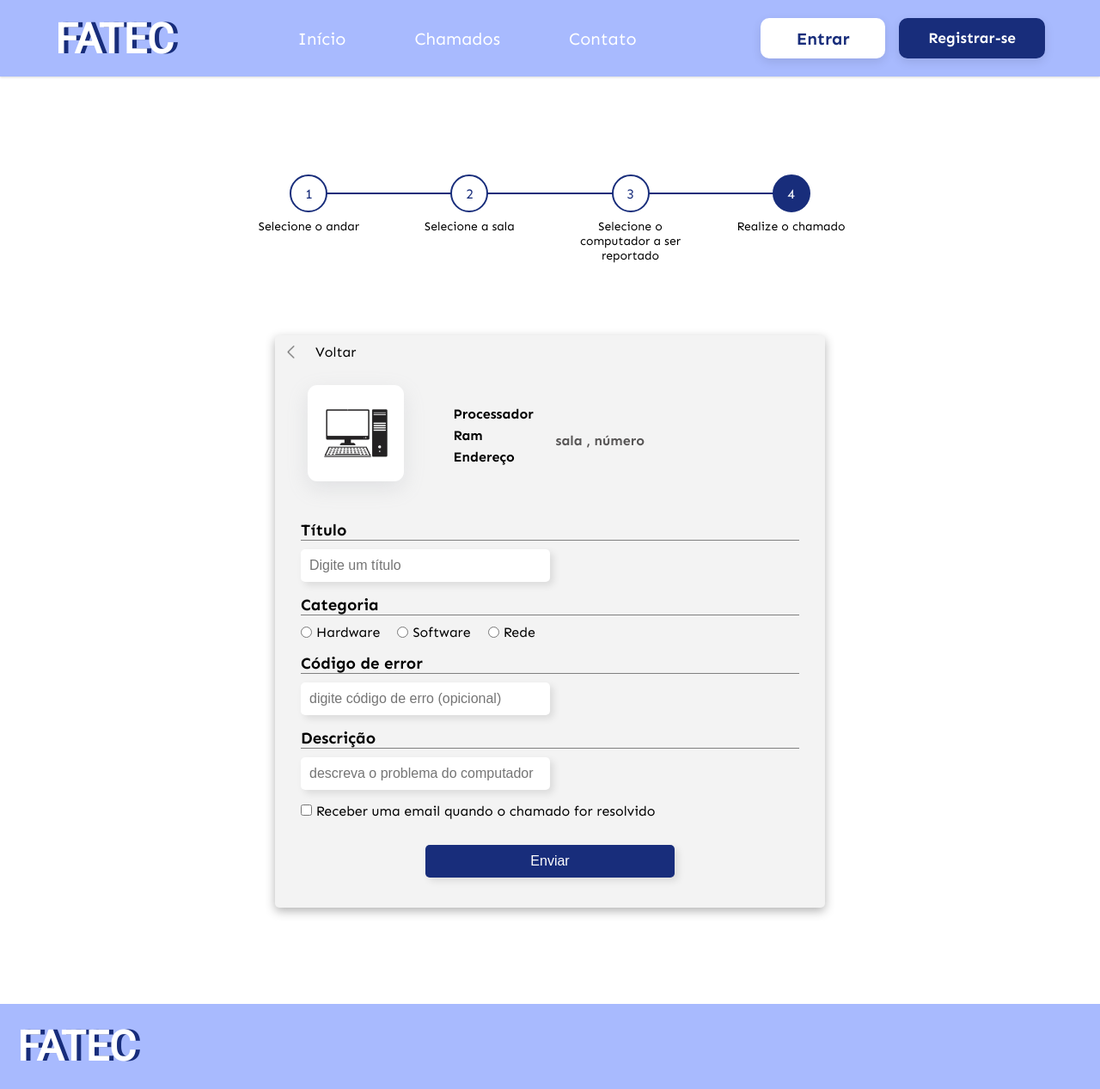
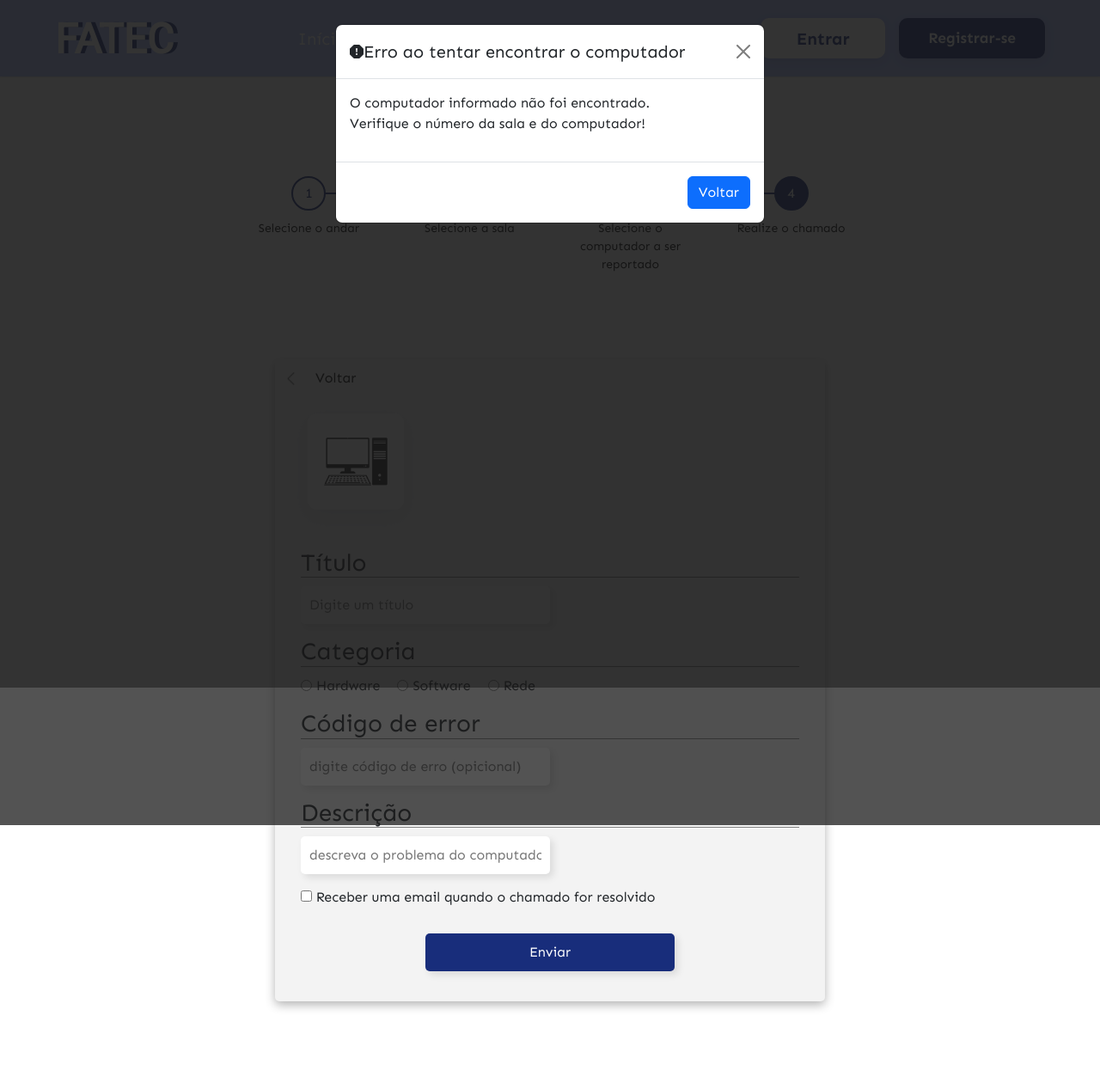
Before and after one commit to apiFatec/SOS_API, a Flask app: page /abrir-chamado/1 in a window 1280 px wide. Shown: the top 1267 px of the page at 86% size. Run offline with Flask 2, Linux system fonts and the light colour scheme; data that the repository does not hold is empty.

Commit message:
:goal_net: Modal caso não encontre um computador

```diff
--- a/templates/tela-abrir-chamado/index.html
+++ b/templates/tela-abrir-chamado/index.html
@@ -5,7 +5,10 @@
     <meta charset="UTF-8">
     <meta http-equiv="X-UA-Compatible" content="IE=edge">
     <meta name="viewport" content="width=device-width, initial-scale=1.0">
-    <title>Abrir chamado</title>
+    <title>Abrir chamado - Fatec</title>
+    <link href="https://cdn.jsdelivr.net/npm/bootstrap@5.2.1/dist/css/bootstrap.min.css" rel="stylesheet"
+    integrity="sha384-iYQeCzEYFbKjA/T2uDLTpkwGzCiq6soy8tYaI1GyVh/UjpbCx/TYkiZhlZB6+fzT" crossorigin="anonymous">
+    <link rel="icon" type="image/x-icon" href="{{url_for('static', filename='assets/favicon.png')}}">
     <link rel="stylesheet" href="style.css">
     <link rel="stylesheet" href="{{url_for('static',filename='footer/style.css')}}">
     <link rel="stylesheet" href="{{url_for('static',filename='tela-abrir-chamados/style.css')}}">
@@ -63,13 +66,13 @@
     </section>
 
     <div id="container">
-        <a class="voltar" href="/fachada"><img
-                src="{{url_for('static', filename='assets/voltar.png')}}" alt="">Voltar</a>
+        <a class="voltar" href="/fachada"><img src="{{url_for('static', filename='assets/voltar.png')}}"
+                alt="">Voltar</a>
         <div class="tela-detalhes">
             <div id="icon-pc" class="tela-detalhes">
                 <img src="{{url_for('static', filename='assets/pc.png')}}" alt="">
             </div>
-            <div class="tela-detalhes">
+            <div class="tela-detalhes" id="detalhes">
                 <div>
                     <ul id="detalhes-1">
                         <li>Processador</li>
@@ -91,58 +94,87 @@
 
         <form action="/novo-chamado/{{pc.idComputador}}" class="form" method="POST">
             <h3 class="h3">Título</h3>
-            <input name="titulo" type="text" placeholder="Digite um título">
+            <input autocomplete="off" required name="titulo" type="text" placeholder="Digite um título">
             <h3 class="h3">Categoria</h3>
             <div class="categoria">
                 <label for="categoria1">
-                    <input type="radio" id="categoria1" value="Hardware" name="categoria">
+                    <input required type="radio" id="categoria1" value="Hardware" name="categoria">
                     Hardware
                 </label>
                 <label for="categoria2">
-                    <input type="radio" id="categoria2" value="Software" name="categoria">
+                    <input required type="radio" id="categoria2" value="Software" name="categoria">
                     Software
                 </label>
                 <label for="categoria3">
-                    <input type="radio" id="categoria3" value="Rede" name="categoria">
+                    <input required type="radio" id="categoria3" value="Rede" name="categoria">
                     Rede
                 </label>
             </div>
 
             <h3 class="h3">Código de error</h3>
-            <input name="cod_erro" type="text" placeholder="digite código de erro (opicional)">
+            <input autocomplete="off" name="cod_erro" type="text" placeholder="digite código de erro (opicional)">
 
             <h3 class="h3">Descrição</h3>
-            <input name="desc" type="text" placeholder="descreva o problema do computador" class="desc">
+            <input autocomplete="off" required name="desc" type="text" placeholder="descreva o problema do computador"
+                class="desc">
 
             <label class="notif" for="notificar">
                 <input onclick="showEmail()" type="checkbox" name="notificar" id="notificar">
                 Receber uma email quando o chamado for resolvido
             </label>
 
-            <input placeholder="email@exemple.com" type="email" name="email" id="email">
+            <input autocomplete="off" placeholder="email@exemple.com" type="email" name="email" id="email">
 
             <input class="enviar" type="submit" value="Enviar">
         </form>
 
     </div>
 
-    <div class="modal" id="modal">
-        <div class="card">
-            <h1>Solicitação enviada com sucesso</h1>
-            <p>Obrigado por nos avisar!</p>
-            <div class="button">
-                <button onclick="modal()">
-                    OK
-                </button>
+    <div class="modal fade" id="staticBackdrop" data-bs-backdrop="static" data-bs-keyboard="false" tabindex="-1"
+        aria-labelledby="staticBackdropLabel" aria-hidden="false">
+        <div class="modal-dialog">
+            <div class="modal-content">
+                <div class="modal-header">
+                    <svg xmlns="http://www.w3.org/2000/svg" width="16" height="16" fill="currentColor"
+                        class="bi bi-exclamation-octagon-fill" viewBox="0 0 16 16">
+                        <path
+                            d="M11.46.146A.5.5 0 0 0 11.107 0H4.893a.5.5 0 0 0-.353.146L.146 4.54A.5.5 0 0 0 0 4.893v6.214a.5.5 0 0 0 .146.353l4.394 4.394a.5.5 0 0 0 .353.146h6.214a.5.5 0 0 0 .353-.146l4.394-4.394a.5.5 0 0 0 .146-.353V4.893a.5.5 0 0 0-.146-.353L11.46.146zM8 4c.535 0 .954.462.9.995l-.35 3.507a.552.552 0 0 1-1.1 0L7.1 4.995A.905.905 0 0 1 8 4zm.002 6a1 1 0 1 1 0 2 1 1 0 0 1 0-2z">
+                        </path>
+                    </svg>
+                    <h5 class="modal-title" id="staticBackdropLabel">Erro ao tentar encontrar o computador</h5>
+                    <a href="/" class="btn-close" aria-label="Close"></a>
+                </div>
+                <div class="modal-body">
+                    O computador informado não foi encontrado.
+                    <p>Verifique o número da sala e do computador!</p>
+                </div>
+                <div class="modal-footer">
+                    <a href="/" class="btn btn-primary" >Voltar</a>
+                </div>
             </div>
         </div>
     </div>
+
 
     <footer>
         <a href="#" class="logo">FATEC</a>
     </footer>
 
+    {% if not pc %}
     <script>
+        window.onload = function () {
+            OpenBootstrapPopup();
+        };
+
+        document.getElementById("detalhes").style.display = "none"
+    </script>
+    {% endif %}
+    <script type="text/javascript">
+        function OpenBootstrapPopup() {
+            let myModal = new bootstrap.Modal(document.getElementById("staticBackdrop"));
+            myModal.show();
+        }
+
         function showEmail(id) {
             check = document.getElementById('notificar')
             if (check.checked) {
@@ -153,6 +185,9 @@
             }
         }
     </script>
+      <script src="https://cdn.jsdelivr.net/npm/bootstrap@5.2.1/dist/js/bootstrap.bundle.min.js"
+      integrity="sha384-u1OknCvxWvY5kfmNBILK2hRnQC3Pr17a+RTT6rIHI7NnikvbZlHgTPOOmMi466C8"
+      crossorigin="anonymous"></script>
 </body>
 
 </html>
```
